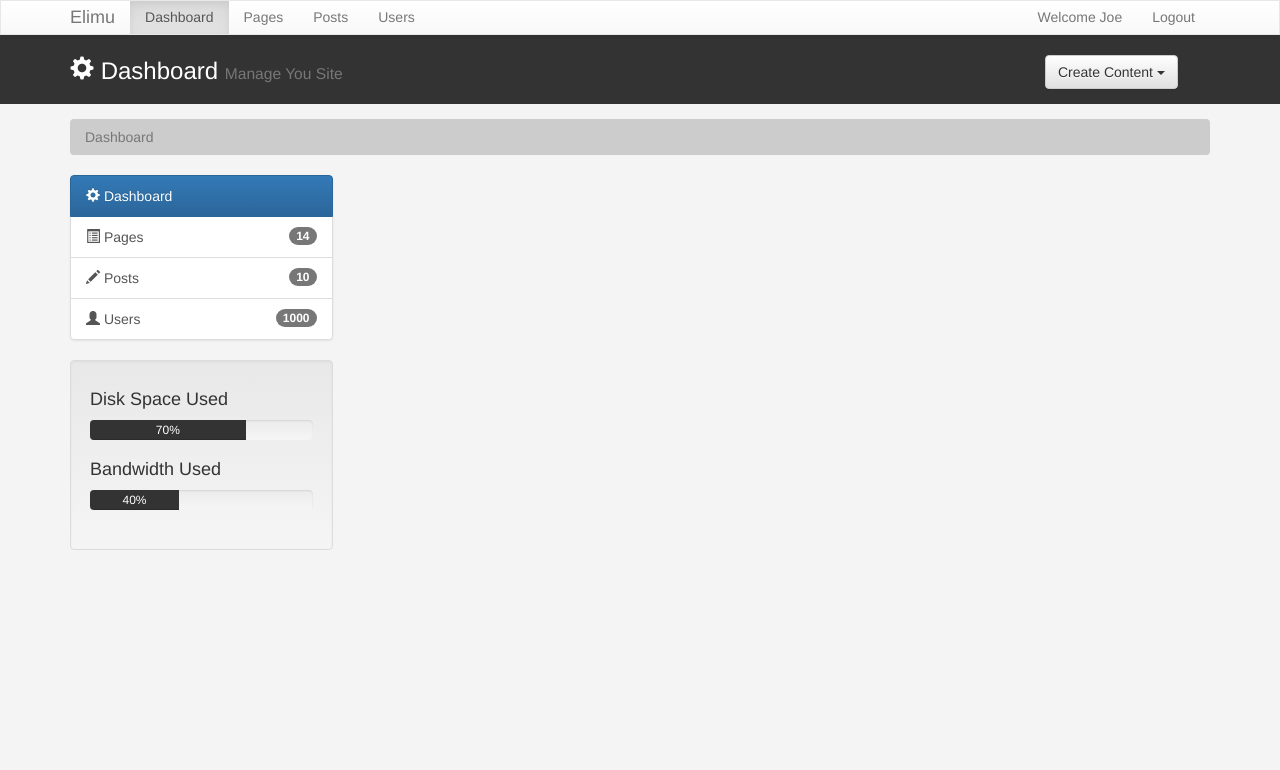
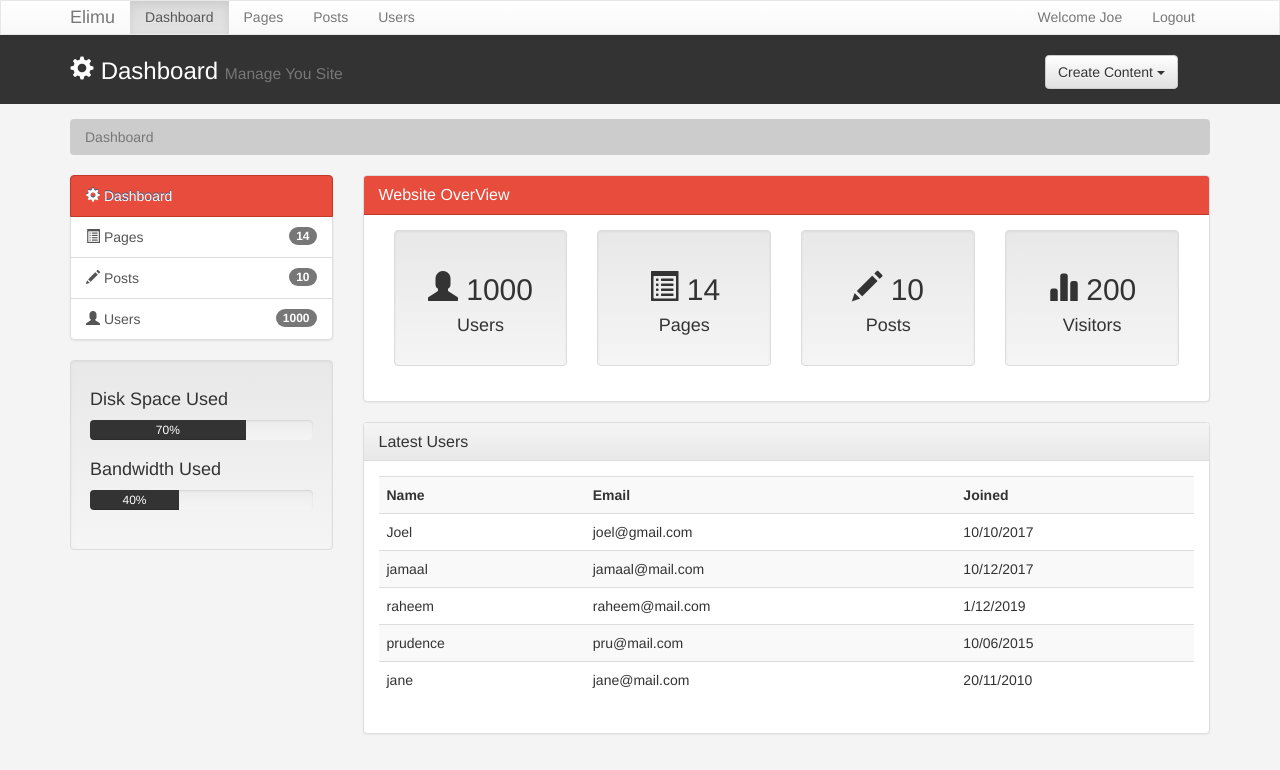
Before and after one commit to Ngahu/Dashboard, a plain HTML site: page index.html in a window 1280 px wide. Drawn offline with Linux system fonts and the light colour scheme.

Commit message:
creating of the table that contains all the frequently visited users

```diff
--- a/css/main.css
+++ b/css/main.css
@@ -1,5 +1,14 @@
 body{
     background: #f4f4f4;
+}
+
+.dash-box{
+    text-align: center;
+}
+.main-color-bg{
+    background: #e74c3c !important;
+    border-color: #c0392b !important;
+    color: #ffffff !important;
 }
 
 /* NAVBAR */
@@ -17,11 +26,6 @@ body{
     height: 33px;
 }
 
-.main-color-bg{
-    background-color: #e74c3c !important;
-    border-color: #c0392b !important;
-    color: #ffffff;
-}
 
 /* END NAVBAR */
 
--- a/index.html
+++ b/index.html
@@ -53,7 +53,7 @@
                             <span class="caret"></span>
                         </button>
                         <ul class="dropdown-menu" aria-labelledby="dropdownMenu1">
-                            <li><a href="#">Add Page</a></li>
+                            <li><a type="button" data-toggle="modal" data-target="#addPage">Add Page</a></li>
                             <li><a href="#">Add Post</a></li>
                             <li><a href="#">Add User</a></li>
                             <li role="separator" class="divider"></li>
@@ -82,7 +82,7 @@
 
                 <div class="col-md-3">
                     <div class="list-group">
-                        <a href="index.html" class="list-group-item active"> <!-- main-color-bg-->
+                        <a href="index.html" class="list-group-item active main-color-bg">
                                 <span class="glyphicon glyphicon-cog" aria-hidden="true"></span> Dashboard
                         </a>
                         <a href="#" class="list-group-item"><span class="glyphicon glyphicon-list-alt" aria-hidden="true"></span> Pages <span class="badge">14</span> </a>
@@ -113,6 +113,81 @@
                 </div> <!-- end col-md-3 -->
 
                 <div class="col-md-9">
+                    <div class="panel panel-default">
+                        <div class="panel-heading main-color-bg">
+                            <h3 class="panel-title">Website OverView</h3>
+                        </div>
+                        <div class="panel-body">
+
+                            <div class="col-md-3">
+                                <div class="well dash-box">
+                                    <h2> <span class="glyphicon glyphicon-user" aria-hidden="true"></span> 1000</h2>
+                                    <h4>Users</h4>
+                                </div>
+                            </div><!--end of col-md-3 -->
+
+                            <div class="col-md-3">
+                                    <div class="well dash-box">
+                                        <h2> <span class="glyphicon glyphicon-list-alt" aria-hidden="true"></span> 14</h2>
+                                        <h4>Pages</h4>
+                                    </div>
+                                </div><!--end of col-md-3 -->
+                                <div class="col-md-3">
+                                        <div class="well dash-box">
+                                            <h2> <span class="glyphicon glyphicon-pencil" aria-hidden="true"></span> 10</h2>
+                                            <h4>Posts</h4>
+                                        </div>
+                                    </div><!--end of col-md-3 -->
+                                    <div class="col-md-3">
+                                            <div class="well dash-box">
+                                                <h2> <span class="glyphicon glyphicon-stats" aria-hidden="true"></span> 200</h2>
+                                                <h4>Visitors</h4>
+                                            </div>
+                                        </div><!--end of col-md-3 -->
+
+                        </div>
+                    </div><!-- end of panel -->
+
+                    <!-- LATEST USERS TABLE -->
+                    <div class="panel panel-default">
+                        <div class="panel-heading">
+                            <h3 class="panel-title">Latest Users</h3>
+                        </div>
+                        <div class="panel-body">
+                            <table class="table table-striped table-hover">
+                                <tr>
+                                    <th>Name</th>
+                                    <th>Email</th>
+                                    <th>Joined</th>
+                                </tr>
+                                <tr>
+                                    <td>Joel</td>
+                                    <td>joel@gmail.com</td>
+                                    <td>10/10/2017</td>
+                                </tr>
+                                <tr>
+                                        <td>jamaal</td>
+                                        <td>jamaal@mail.com</td>
+                                        <td>10/12/2017</td>
+                                    </tr>
+                                    <tr>
+                                            <td>raheem</td>
+                                            <td>raheem@mail.com</td>
+                                            <td>1/12/2019</td>
+                                        </tr>
+                                        <tr>
+                                                <td>prudence</td>
+                                                <td>pru@mail.com</td>
+                                                <td>10/06/2015</td>
+                                            </tr>
+                                            <tr>
+                                                    <td>jane</td>
+                                                    <td>jane@mail.com</td>
+                                                    <td>20/11/2010</td>
+                                                </tr>
+                            </table>
+                        </div>
+                    </div> <!-- end of panel -->
 
                 </div><!-- end of  col-md-9 -->
 
```
